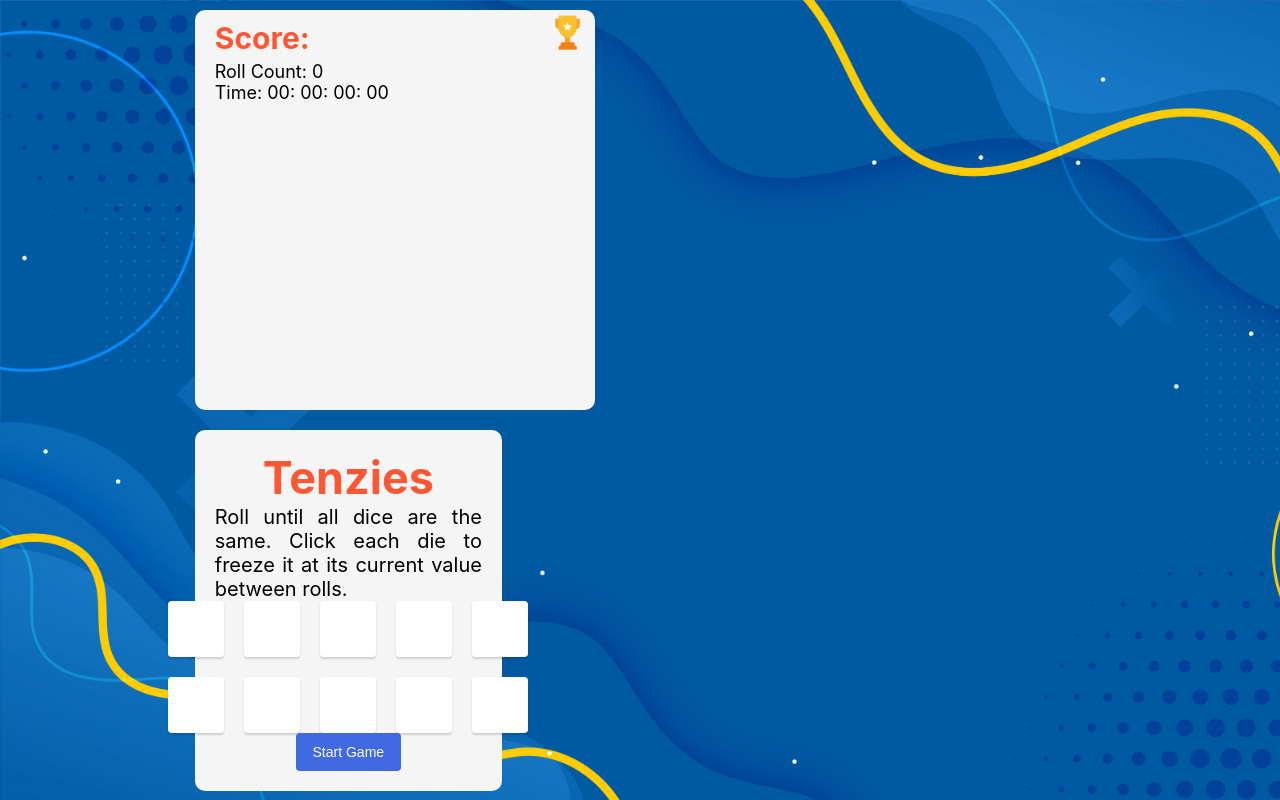
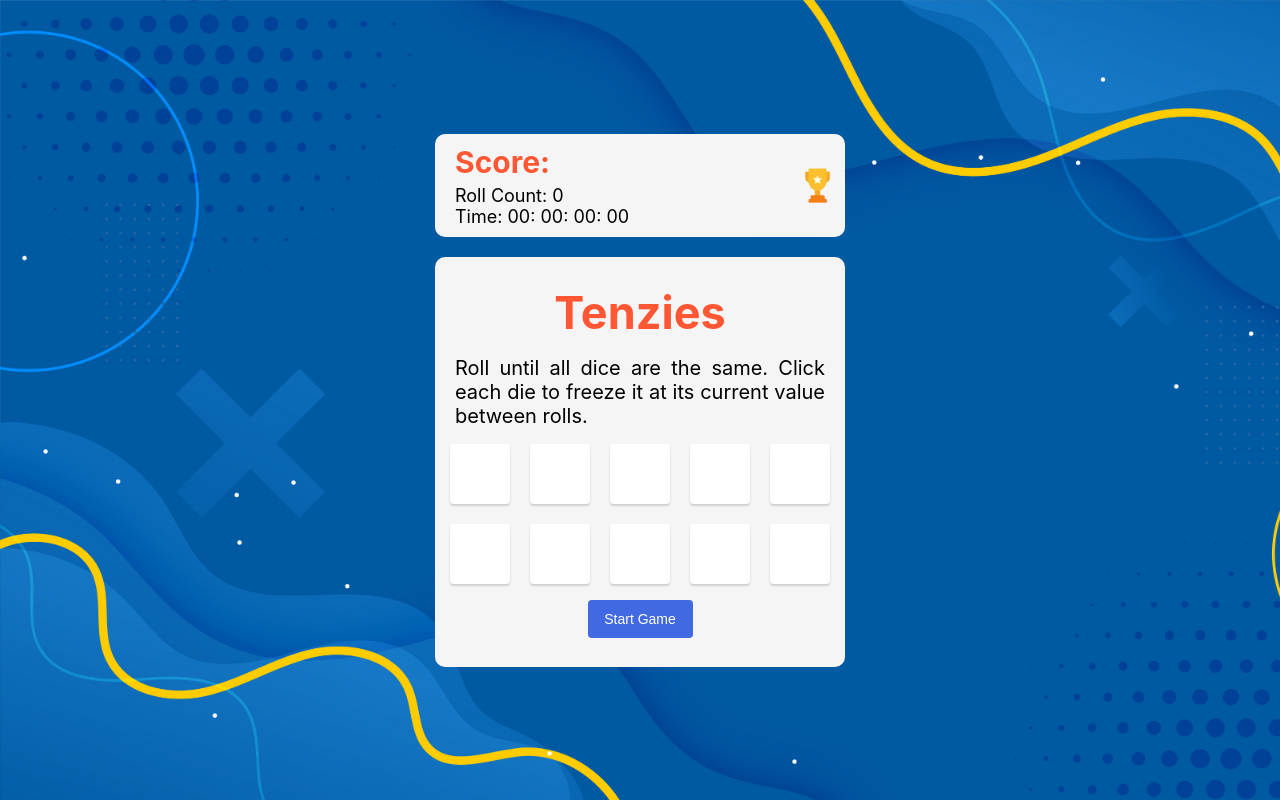
Before and after one commit to JP-DelaVega/tenzies, a React (Create React App) app: page / in a window 1280 px wide. Built offline with nearby package versions, Linux system fonts and the light colour scheme; the HTML template or start-up script is replaced by a standard one.

Commit message:
Update App.css

```diff
--- a/src/App.css
+++ b/src/App.css
@@ -17,8 +17,8 @@ body {
 }
 
 .tracker{
-  width: 400px;
-  height: 400px;
+  width: 100%;
+  height: 50%;
   background: #F5F5F5;
   border-radius: 10px;
   text-indent: 10px;
@@ -31,8 +31,8 @@ body {
 }
 
 main{
-  width: 30%;
-  height: 70%;
+  width: 370px;
+  height: 370px;
   background: #F5F5F5;
   border-radius: 10px;
   padding: 20px;
@@ -43,8 +43,8 @@ main{
 
 }
 .die{
-  width: 7vh;
-  height : 7vh;
+  width: 60px;
+  height : 60px;
   background: #FFFFFF;
   box-shadow: 0px 2px 2px rgba(0, 0, 0, 0.15);
   border-radius: 3.81277px;
@@ -97,8 +97,8 @@ p{
 .record{
   position: absolute;
   top:30.4%;
-  width: 400px;
-  height: 400px;
+  width: 370px;
+  height: 370px;
   background: #F5F5F5;
   border-radius: 10px;
   padding: 20px;
```
